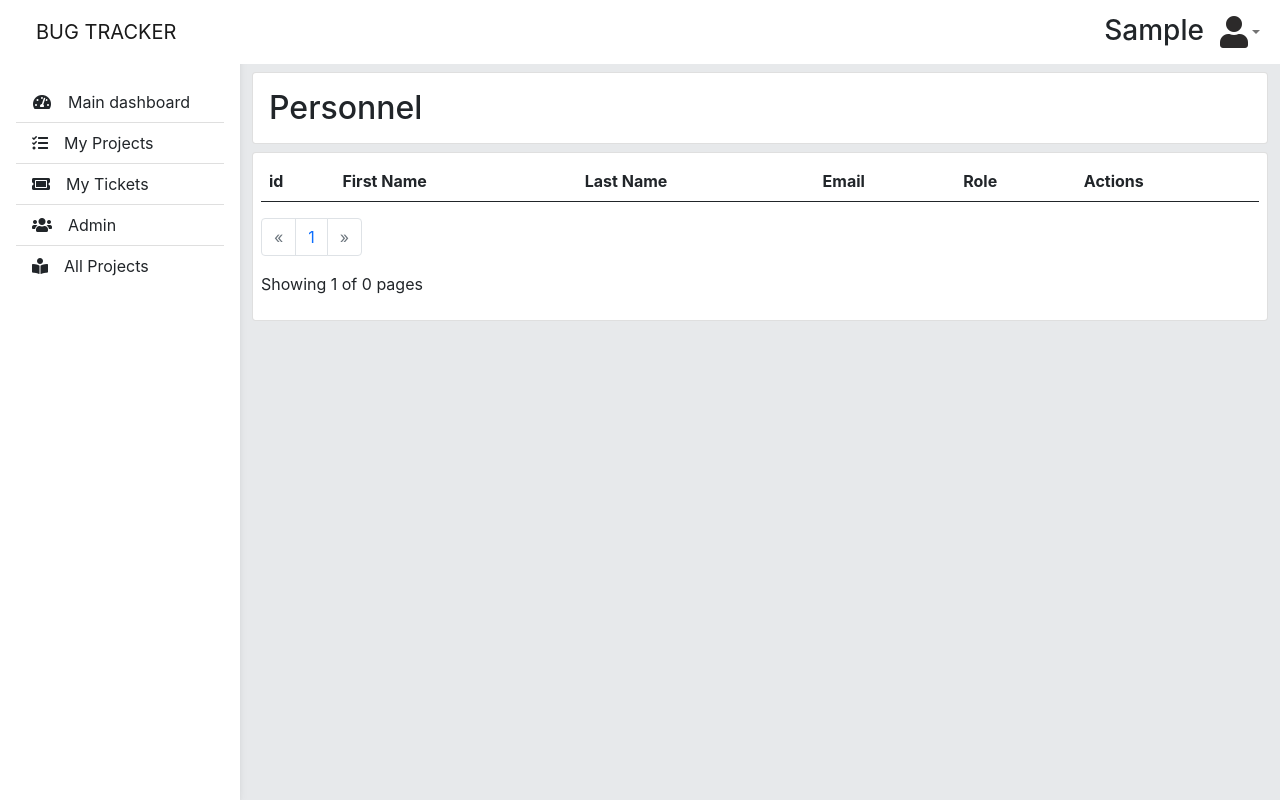
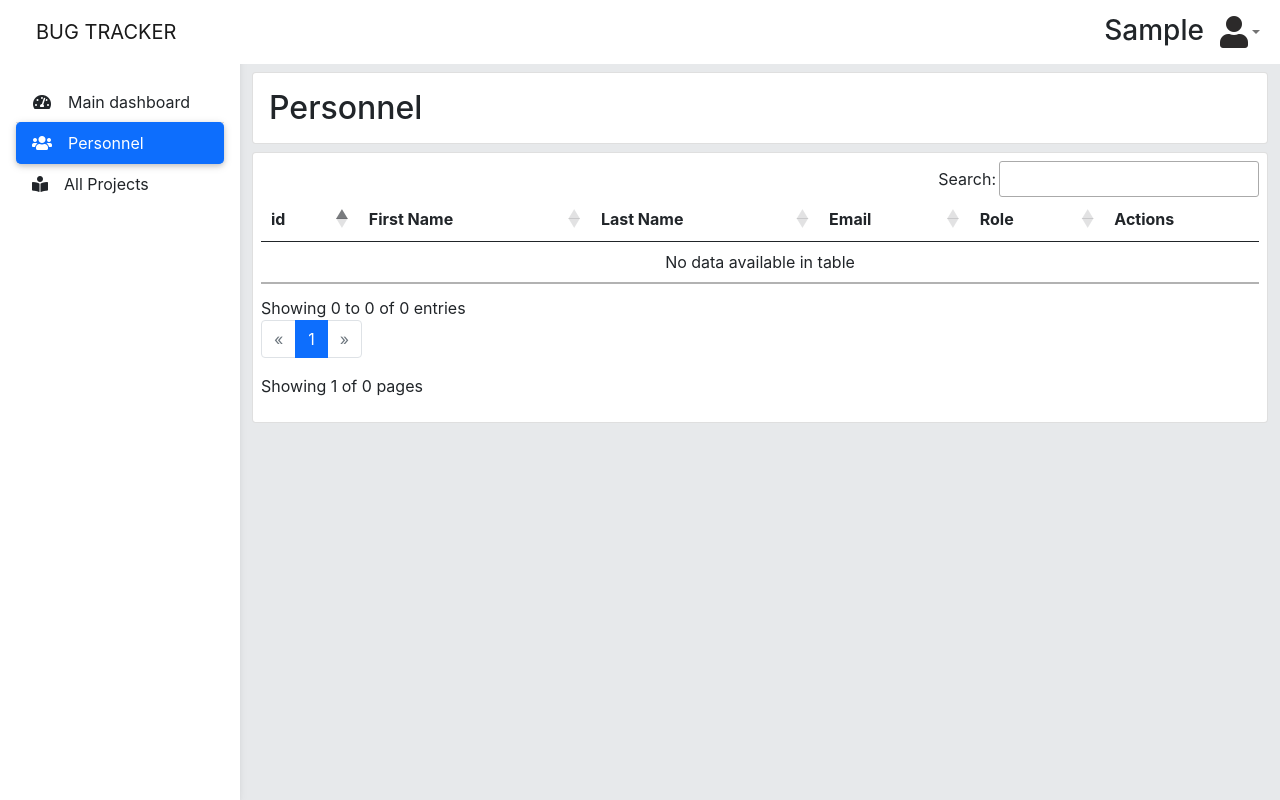
Before and after one commit to JeanSolo10/bug-tracker-app, a Flask app: page /admin/personnel/page/1 in a window 1280 px wide. Run offline with Flask 2, Linux system fonts and the light colour scheme; the visitor is signed in with stand-in values (Sample User, id 1); data comes from the database, SQL or seed files in the repository; lists and menus that the app fills with data are empty; some libraries are stand-ins or nearby versions.

Commit message:
feat: update admin page rendering

```diff
--- a/website/templates/admin_projects.html
+++ b/website/templates/admin_projects.html
@@ -1,4 +1,4 @@
-{% extends "base.html" %} {% block title %} All Projects  {% endblock %} {% block
+{% extends "base.html" %} {% block title %} All Projects {% endblock %} {% block
 main %}
 <main style="margin-top: 48px" class="logged-in-main">
   {% block content %}
@@ -7,9 +7,6 @@ main %}
       <div class="row">
         <div class="title col-9 align-self-center">
           <h2 class="my-auto">Projects</h2>
-        </div>
-        <div class="add-project-btn my-auto col-3 text-end">
-          <a href="/projects/new" class="btn btn-primary">Create Project</a>
         </div>
       </div>
     </div>
--- a/website/templates/base.html
+++ b/website/templates/base.html
@@ -57,6 +57,7 @@
               <i class="fas fa-tachometer-alt fa-fw me-3"></i
               ><span>Main dashboard</span>
             </a>
+            {% if user.role != "admin" %}
             <a
               href="/projects/page/1"
               class="list-group-item list-group-item-action py-2 ripple"
@@ -64,6 +65,8 @@
             >
               <i class="fas fa-tasks fw me-3"></i><span>My Projects</span>
             </a>
+            {% endif %}
+            {% if user.role != "admin" %}
             <a
               href="/tickets/page/1"
               class="list-group-item list-group-item-action py-2 ripple"
@@ -71,12 +74,13 @@
               ><i class="fas fa-ticket-alt fw me-3"></i
               ><span>My Tickets</span></a
             >
+            {% endif %}
             {% if user.role == "admin" %}
             <a
-              href="#"
+              href="/admin/personnel/page/1"
               class="list-group-item list-group-item-action py-2 ripple"
-              id="admin"
-              ><i class="fas fa-users fa-fw me-3"></i><span>Admin</span></a
+              id="admin-personnel"
+              ><i class="fas fa-users fa-fw me-3"></i><span>Personnel</span></a
             >
             <a
               href="/admin/projects/page/1"
```
Also changed, not shown: website/templates/home.html (+10 -1 lines), website/templates/project_details.html (+8 -0 lines).
